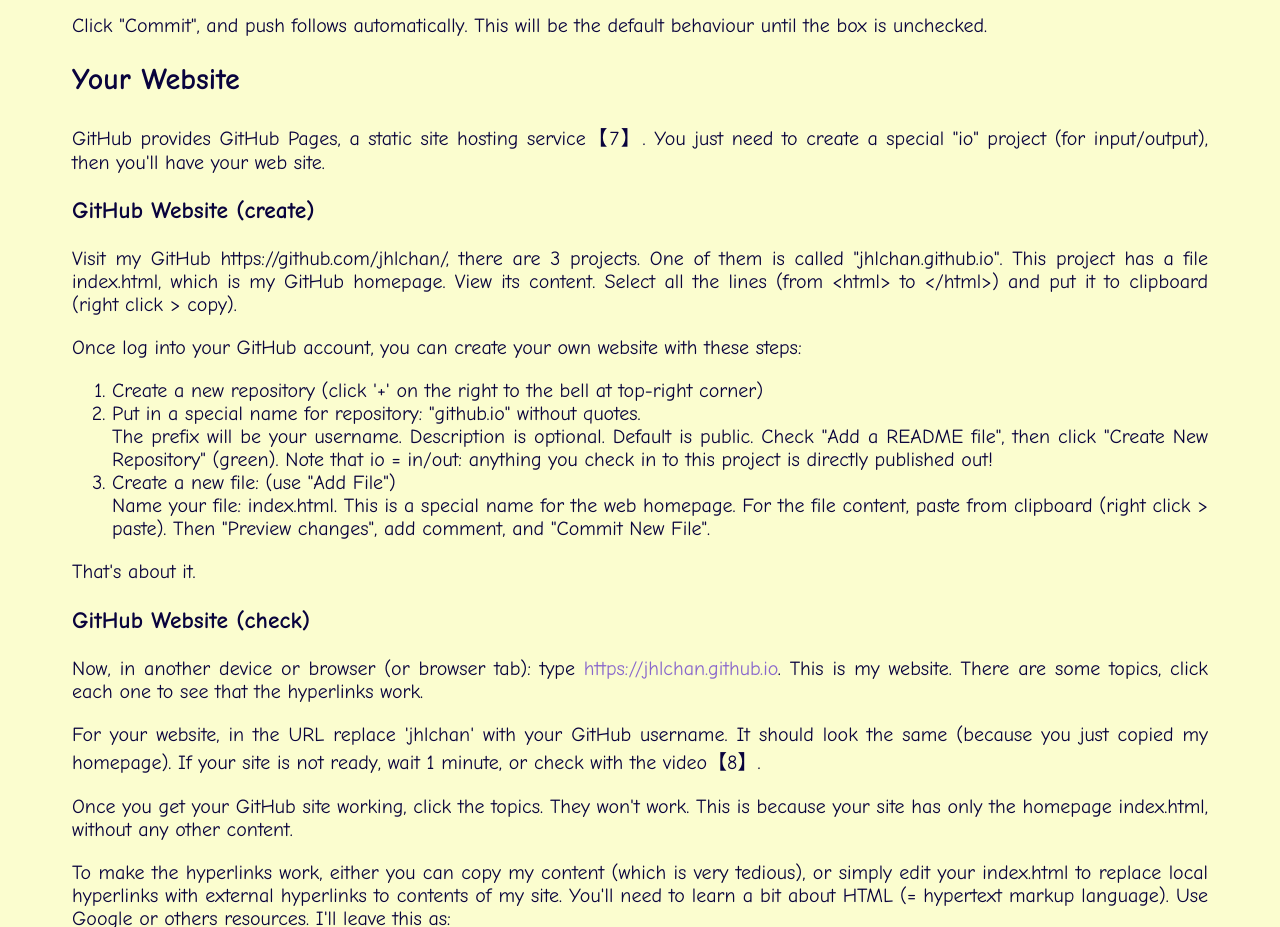
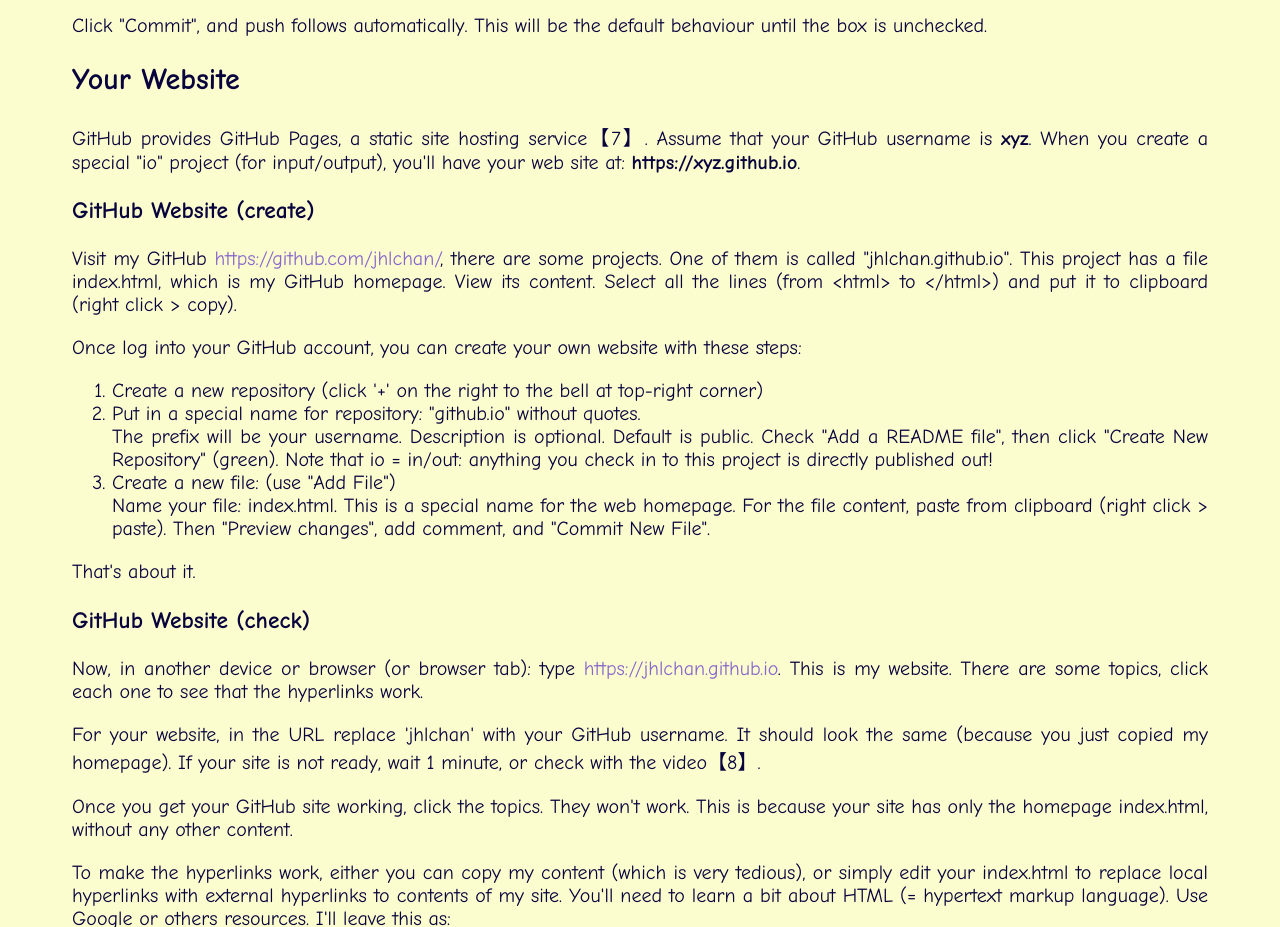
Before and after one commit to jhlchan/jhlchan.github.io, a plain HTML site: page tools/git.html in a window 1280 px wide. Shown: the part 3680-4607 px from the top of the page. Drawn offline with Linux system fonts and the light colour scheme.

Commit message:
Specify the URL of GitHub website.

```diff
--- a/tools/git.html
+++ b/tools/git.html
@@ -218,10 +218,13 @@
 
 <h2>Your Website</h2>
 GitHub provides GitHub Pages, a static site hosting service【7】.
-You just need to create a special "io" project (for input/output), then you'll have your web site.
+Assume that your GitHub username is <b>xyz</b>.
+When you create a special "io" project (for input/output),
+you'll have your web site at: <b>https://xyz.github.io</b>.
 
 <h3>GitHub Website (create)</h3>
-Visit my GitHub <href="https://github.com/jhlchan/">https://github.com/jhlchan/</a>, there are 3 projects. One of them is called "jhlchan.github.io".
+Visit my GitHub <a href="https://github.com/jhlchan/">https://github.com/jhlchan/</a>,
+there are some projects. One of them is called "jhlchan.github.io".
 This project has a file index.html, which is my GitHub homepage.
 View its content. Select all the lines (from &lt;html&gt; to &lt;/html&gt;) and put it to clipboard (right click &gt; copy).
 <p>
```
